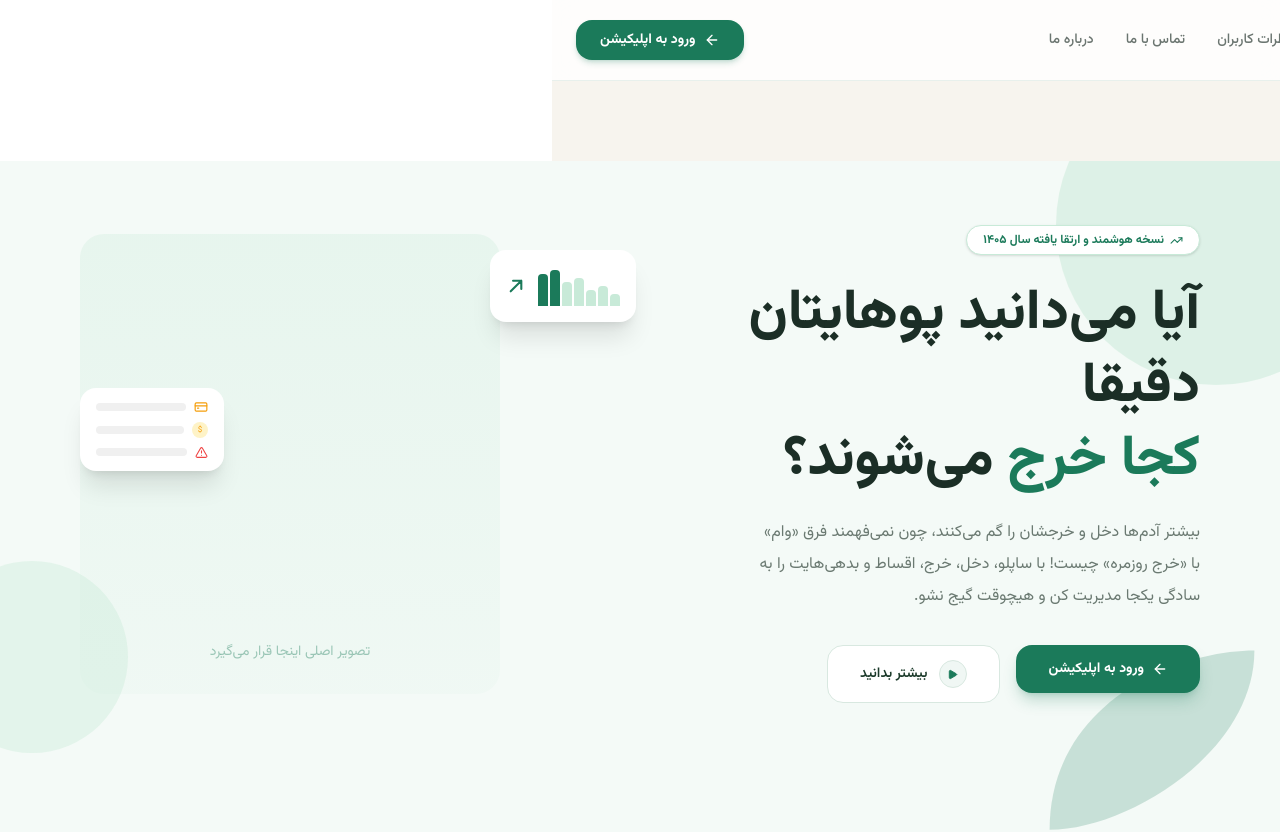
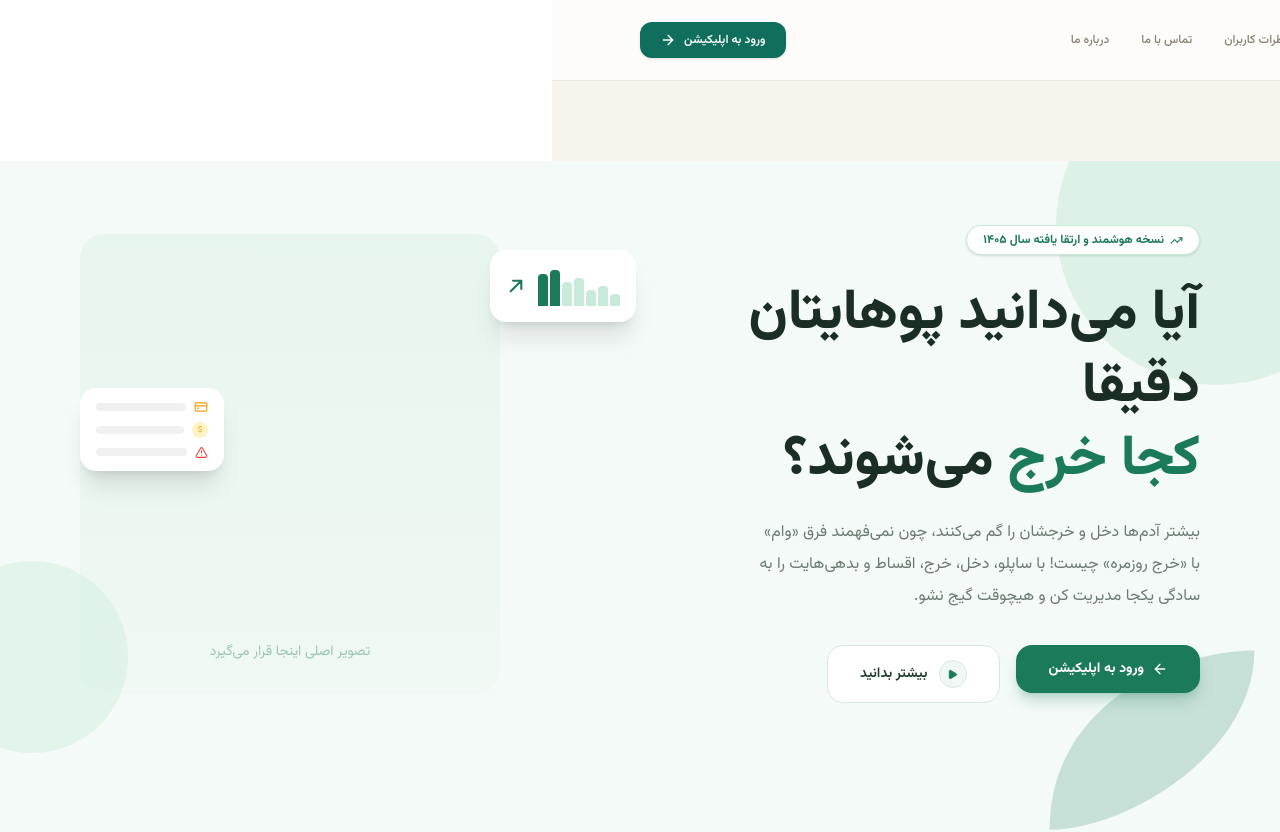
Before and after one commit to parsaasadzadeh/Sablo-Web, a Next.js app: page / in a window 1280 px wide. Shown: the top 832 px of the page. Built offline with nearby package versions, Linux system fonts and the light colour scheme.

Commit message:
Update Header.js

```diff
--- a/src/components/landing/Header.js
+++ b/src/components/landing/Header.js
@@ -1,7 +1,7 @@
 "use client";
 import { useState } from "react";
 import Link from "next/link";
-import { ArrowLeft, Menu, X } from "lucide-react";
+import { ArrowRight, Menu, X } from "lucide-react";
 
 export default function Header() {
   const [open, setOpen] = useState(false);
@@ -15,60 +15,34 @@ export default function Header() {
   ];
 
   return (
-    <header
-      dir="rtl"
-      className="border-b border-[#E8F0EC] bg-white/80 backdrop-blur-md sticky top-0 z-50"
-    >
-      <div className="max-w-7xl mx-auto px-6 h-20 flex items-center justify-between">
-        {/* لوگو — سمت راست */}
+    <header className="border-b border-[#EDE8DC] bg-white/70 backdrop-blur-md sticky top-0 z-50">
+      <div className="max-w-6xl mx-auto px-6 h-20 flex items-center justify-between">
         <div className="flex items-center gap-2">
-          <svg width="28" height="28" viewBox="0 0 28 28" fill="none">
-            <path
-              d="M14 3C8 3 3 8 3 14s5 11 11 11 11-5 11-11S20 3 14 3z"
-              fill="#1B7A5A"
-              opacity="0.15"
-            />
-            <path
-              d="M10 18c0-4 2.5-7 6-8M14 8c2.5 1.5 4 4.5 4 8"
-              stroke="#1B7A5A"
-              strokeWidth="2"
-              strokeLinecap="round"
-            />
-            <circle cx="14" cy="14" r="2.5" fill="#1B7A5A" />
-          </svg>
-          <span className="font-extrabold text-xl text-[#1B7A5A] tracking-tight">
-            ساپلو
-          </span>
+          <span className="text-2xl"></span>
+          <span className="font-bold text-lg text-[#0F6F5C]">سابلو</span>
         </div>
 
-        {/* ناوبری — وسط */}
-        <nav className="hidden md:flex items-center gap-8 text-sm font-medium text-[#6B7570]">
+        <nav className="hidden md:flex items-center gap-8 text-xs font-medium text-[#8A8273]">
           {navItems.map((item) => (
-            <a
-              key={item.href}
-              href={item.href}
-              className="hover:text-[#1B3A2A] transition-colors duration-150"
-            >
+            <a key={item.href} href={item.href} className="hover:text-[#26241F]">
               {item.label}
             </a>
           ))}
         </nav>
 
-        {/* دکمه ورود — سمت چپ */}
-        <div className="flex items-center gap-3">
+        <div className="flex items-center gap-2">
           <Link
             href="/dashboard"
-            className="hidden sm:flex items-center gap-2 bg-[#1B7A5A] hover:bg-[#155F46] text-white text-sm font-bold px-6 py-2.5 rounded-2xl transition-all shadow-md shadow-[#1B7A5A]/20"
+            className="hidden sm:flex items-center gap-2 bg-[#0F6F5C] hover:bg-[#0C5A4A] text-white text-xs font-semibold px-5 py-2.5 rounded-xl transition-all shadow-sm"
           >
-            <ArrowLeft size={16} />
-            ورود به اپلیکیشن
+            ورود به اپلیکیشن <ArrowRight size={16} />
           </Link>
 
           <button
             type="button"
             onClick={() => setOpen((prev) => !prev)}
             aria-label="باز و بسته کردن منو"
-            className="md:hidden inline-flex items-center justify-center w-10 h-10 rounded-xl bg-[#F0F7F4] text-[#1B7A5A] hover:bg-[#1B7A5A]/10 transition-colors"
+            className="md:hidden inline-flex items-center justify-center w-10 h-10 rounded-xl bg-[#F7F4EE] text-[#0F6F5C] hover:bg-[#0F6F5C]/10 transition-colors"
           >
             {open ? <X size={20} /> : <Menu size={20} />}
           </button>
@@ -81,24 +55,24 @@ export default function Header() {
           open ? "max-h-96" : "max-h-0"
         }`}
       >
-        <nav className="flex flex-col gap-1 px-6 pb-4 pt-1 text-sm font-medium text-[#6B7570] border-t border-[#E8F0EC]">
+        <nav className="flex flex-col gap-1 px-6 pb-4 pt-1 text-sm font-medium text-[#8A8273] border-t border-[#EDE8DC]">
           {navItems.map((item) => (
             <a
               key={item.href}
               href={item.href}
               onClick={() => setOpen(false)}
-              className="py-3 px-2 rounded-lg hover:bg-[#F0F7F4] hover:text-[#1B3A2A] transition-colors"
+              className="py-3 px-2 rounded-lg hover:bg-[#F7F4EE] hover:text-[#26241F] transition-colors"
             >
               {item.label}
             </a>
           ))}
+
           <Link
             href="/dashboard"
             onClick={() => setOpen(false)}
-            className="sm:hidden mt-2 flex items-center justify-center gap-2 bg-[#1B7A5A] hover:bg-[#155F46] text-white text-sm font-bold px-5 py-3 rounded-xl transition-all shadow-sm"
+            className="sm:hidden mt-2 flex items-center justify-center gap-2 bg-[#0F6F5C] hover:bg-[#0C5A4A] text-white text-xs font-semibold px-5 py-3 rounded-xl transition-all shadow-sm"
           >
-            <ArrowLeft size={16} />
-            ورود به اپلیکیشن
+            ورود به اپلیکیشن <ArrowRight size={16} />
           </Link>
         </nav>
       </div>
```
